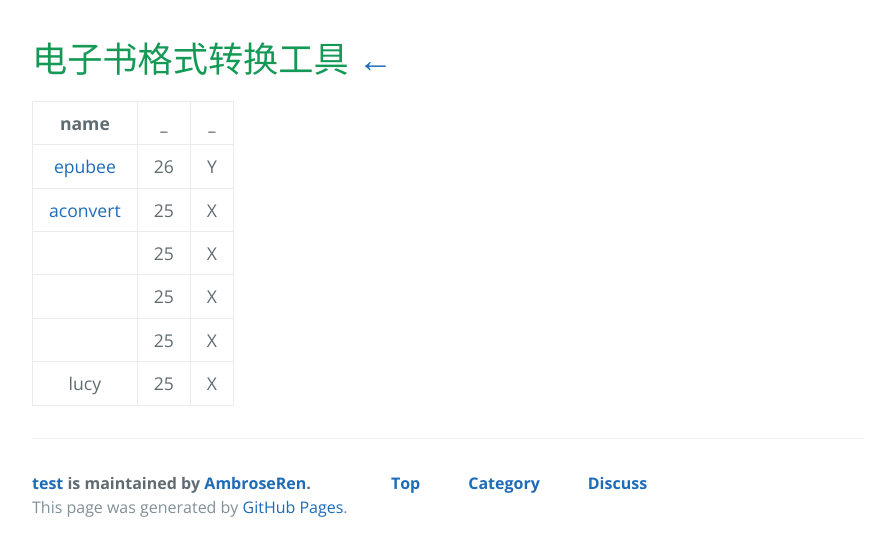
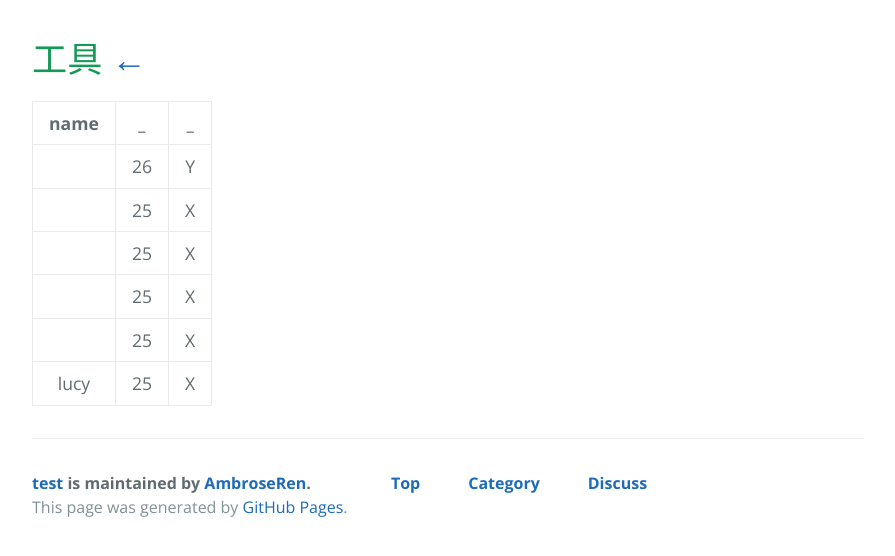
Before and after one commit to AmbroseRen/test, a Jekyll site: the page built from Library/Tools.md, in a window 1280 px wide. Shown: the top 556 px of the page, without its empty margins (192-1087 px from the left). Built offline with Jekyll 4.4.1, drawn with Linux system fonts in a browser that asks for light colours; our own code applies the rules of GitHub Pages for plain Markdown files; the repository's description, which GitHub fills in, is left out.

Commit message:
Update Tools.md

```diff
--- a/Library/Tools.md
+++ b/Library/Tools.md
@@ -1,9 +1,9 @@
-# 电子书格式转换工具  [←](index.md)
+# 工具  [←](index.md)
 
 | name | _ | _ |
 |:---:|:---:|:---:|
-| [epubee](http://cn.epubee.com/) | 26 | Y |
-| [aconvert](https://www.aconvert.com/cn/ebook/epub-to-mobi/) | 25 | X |
+| []() | 26 | Y |
+| []() | 25 | X |
 | []() | 25 | X |
 | []() | 25 | X |
 | []() | 25 | X |
```
